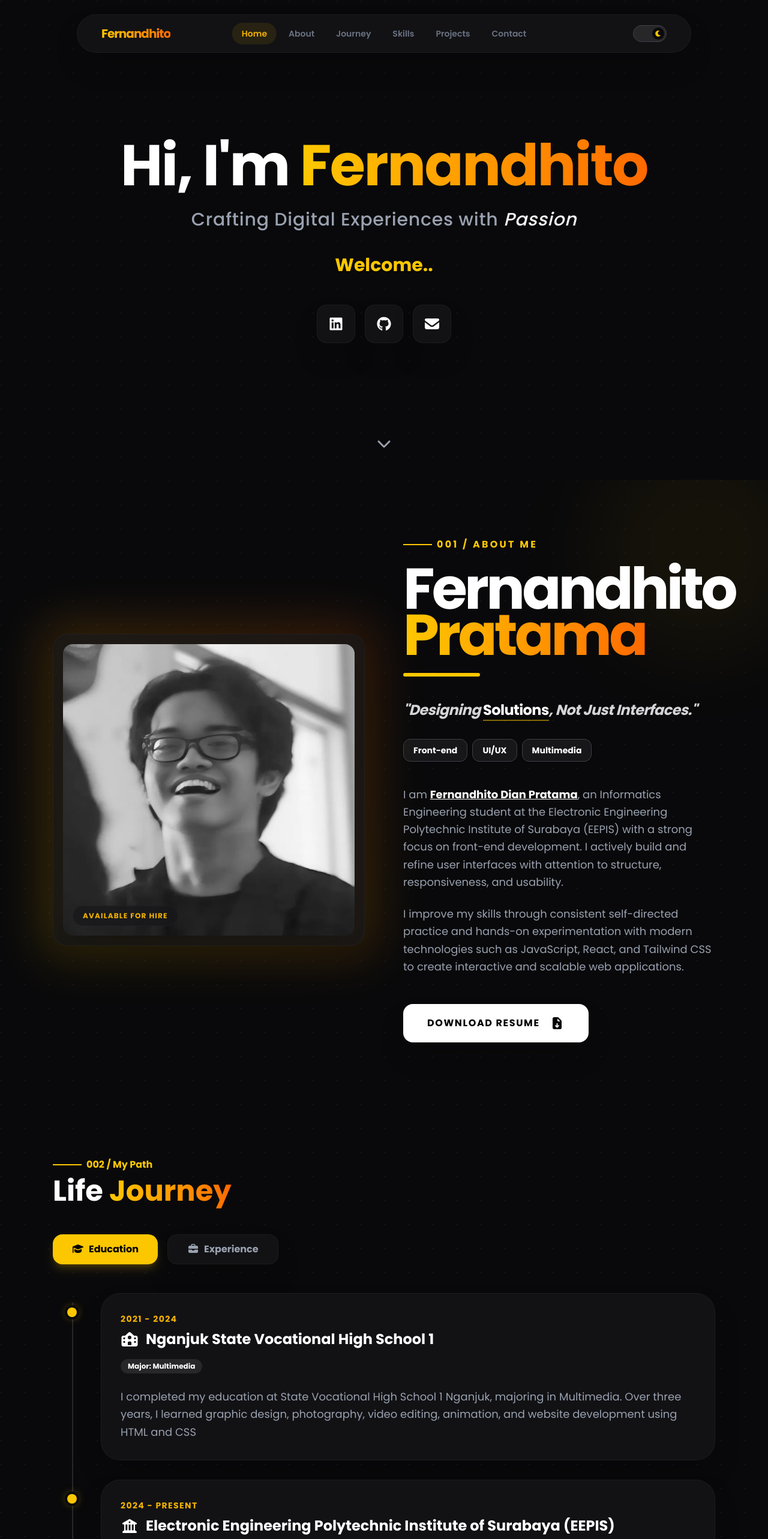
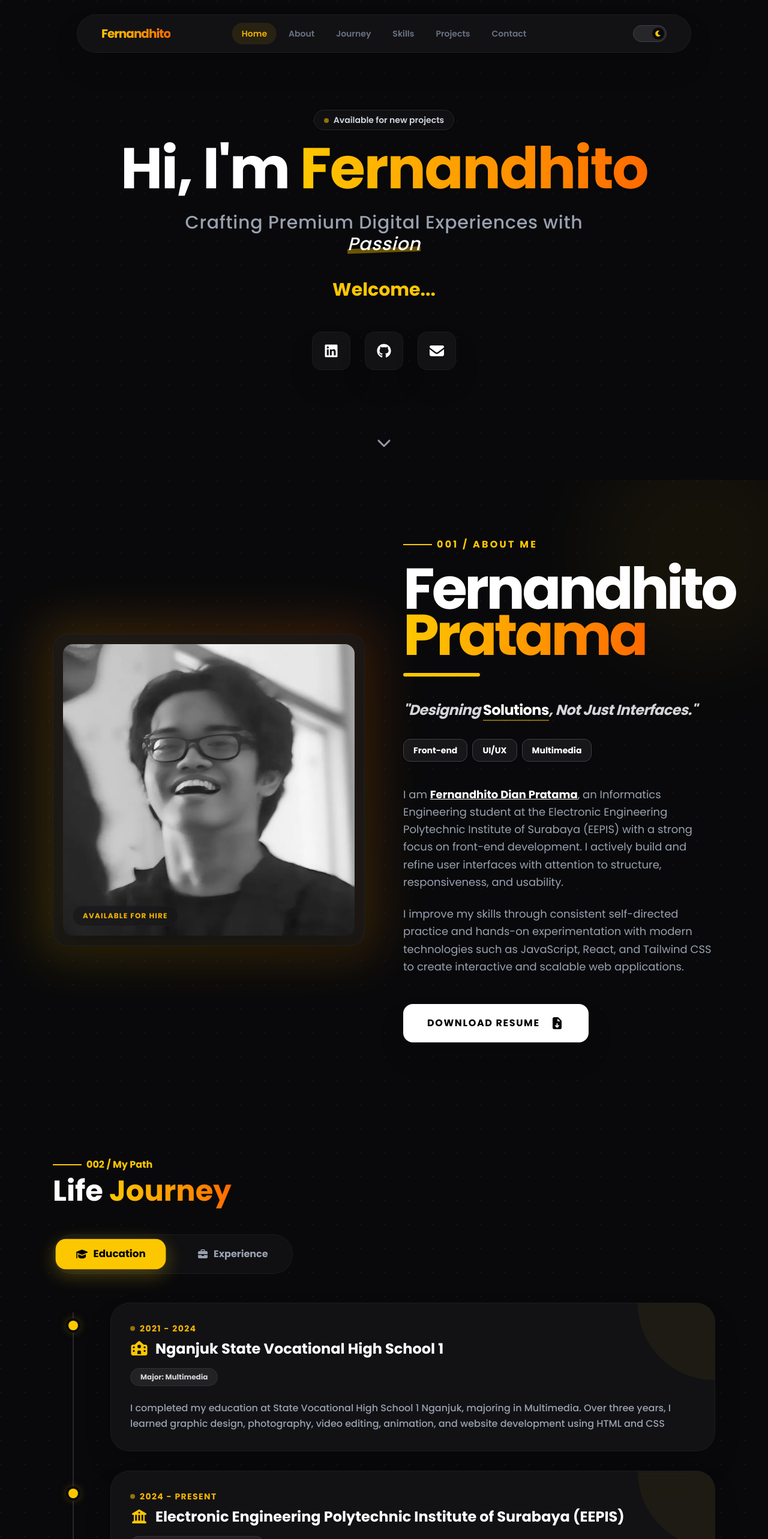
Before and after one commit to nandhitooo/react-tailiwnd, a React (Vite) app: page / in a window 1280 px wide. Shown: the top 2566 px of the page at 60% size. Built offline with nearby package versions, Linux system fonts and the light colour scheme; what tailwindcss-motion would draw is missing.

Commit message:
optimized

```diff
--- a/src/components/Home.jsx
+++ b/src/components/Home.jsx
@@ -42,41 +42,48 @@ const Home = () => {
       className="min-h-screen flex items-center justify-center bg-transparent text-zinc-900 dark:text-white transition-colors duration-300 relative overflow-hidden"
     >
 
-      <div className="text-center items-center z-10 px-4 sm:px-6">
-        <h1 className="text-4xl sm:text-6xl md:text-7xl lg:text-8xl font-black mb-4 sm:mb-6 tracking-tight leading-tight md:leading-none motion-preset-slide-up motion-duration-1000 motion-ease-in-out">
-          Hi, I'm <span className="text-gradient">Fernandhito</span>
+      <div className="text-center items-center z-10 px-4 sm:px-6 mt-16 sm:mt-0">
+        <div className="inline-block mb-4 px-4 py-1.5 rounded-full border border-gray-200/50 dark:border-zinc-800 bg-white/50 dark:bg-zinc-900/50 backdrop-blur-md motion-preset-slide-down motion-duration-1000 text-xs sm:text-sm font-semibold text-gray-600 dark:text-gray-300 shadow-sm">
+          <span className="inline-block w-2 h-2 rounded-full bg-yellow-400 mr-2 animate-pulse"></span>
+          Available for new projects
+        </div>
+        <h1 className="text-5xl sm:text-6xl md:text-7xl lg:text-8xl font-black mb-4 sm:mb-6 tracking-tight leading-tight md:leading-none motion-preset-slide-up motion-duration-1000 motion-ease-in-out">
+          Hi, I'm <span className="text-gradient drop-shadow-sm">Fernandhito</span>
         </h1>
-        <p className="text-base sm:text-2xl md:text-3xl text-gray-500 dark:text-gray-400 mb-8 sm:mb-10 font-medium tracking-wide motion-preset-slide-up motion-delay-200 motion-duration-1000 motion-ease-in-out">
-          Crafting Digital Experiences with{" "}
-          <span className="text-zinc-900 dark:text-zinc-100 italic">
+        <p className="text-lg sm:text-2xl md:text-3xl text-gray-500 dark:text-gray-400 mb-8 sm:mb-10 font-medium tracking-wide motion-preset-slide-up motion-delay-200 motion-duration-1000 motion-ease-in-out max-w-2xl mx-auto">
+          Crafting Premium Digital Experiences with{" "}
+          <span className="text-zinc-900 dark:text-white italic relative inline-block">
             Passion
+            <span className="absolute bottom-0 sm:bottom-1 left-0 w-full h-1 sm:h-2 bg-yellow-400/40 -z-10 rotate-[-2deg]"></span>
           </span>
         </p>
-        <div className="motion-preset-fade motion-delay-500 motion-duration-1000">
+        <div className="motion-preset-fade motion-delay-500 motion-duration-1000 h-8 sm:h-10">
           <TypingText />
         </div>
 
-        <div className="flex flex-wrap justify-center gap-3 sm:gap-4 mt-10 sm:mt-12 motion-preset-slide-up motion-delay-700 motion-duration-1000">
+        <div className="flex flex-wrap justify-center gap-4 sm:gap-6 mt-10 sm:mt-12 motion-preset-slide-up motion-delay-700 motion-duration-1000">
           <button
-            className="glass-card w-12 h-12 sm:w-16 sm:h-16 flex items-center justify-center rounded-xl sm:rounded-2xl text-zinc-900 dark:text-white font-semibold cursor-pointer hover:scale-110 hover:shadow-yellow-400/20 transition-all duration-500"
+            className="glass-card group relative w-14 h-14 sm:w-16 sm:h-16 flex items-center justify-center rounded-2xl text-zinc-900 dark:text-white font-semibold cursor-pointer hover:-translate-y-2 hover:shadow-[0_10px_40px_-10px_rgba(250,204,21,0.5)] transition-all duration-500 border border-gray-200/50 dark:border-zinc-700/50 hover:border-yellow-400/50 overflow-hidden"
             onClick={() => {
               window.open(
                 "https://www.linkedin.com/in/fernandhito-dian-pratama-657279417/",
               );
             }}
           >
-            <Icon icon="fa-brands fa-linkedin text-lg sm:text-2xl" />
+            <div className="absolute inset-0 bg-yellow-400/0 group-hover:bg-yellow-400/10 transition-colors duration-500"></div>
+            <Icon icon="fa-brands fa-linkedin text-xl sm:text-2xl group-hover:text-yellow-500 transition-colors duration-300" />
           </button>
           <button
-            className="glass-card w-12 h-12 sm:w-16 sm:h-16 flex items-center justify-center rounded-xl sm:rounded-2xl text-zinc-900 dark:text-white font-semibold cursor-pointer hover:scale-110 hover:shadow-yellow-400/20 transition-all duration-500"
+            className="glass-card group relative w-14 h-14 sm:w-16 sm:h-16 flex items-center justify-center rounded-2xl text-zinc-900 dark:text-white font-semibold cursor-pointer hover:-translate-y-2 hover:shadow-[0_10px_40px_-10px_rgba(250,204,21,0.5)] transition-all duration-500 border border-gray-200/50 dark:border-zinc-700/50 hover:border-yellow-400/50 overflow-hidden"
             onClick={() => {
               window.open("https://github.com/nandhitooo");
             }}
           >
-            <Icon icon="fa-brands fa-github text-lg sm:text-2xl" />
+            <div className="absolute inset-0 bg-yellow-400/0 group-hover:bg-yellow-400/10 transition-colors duration-500"></div>
+            <Icon icon="fa-brands fa-github text-xl sm:text-2xl group-hover:text-yellow-500 transition-colors duration-300" />
           </button>
           <button
-            className="glass-card w-12 h-12 sm:w-16 sm:h-16 flex items-center justify-center rounded-xl sm:rounded-2xl text-zinc-900 dark:text-white font-semibold cursor-pointer hover:scale-110 hover:shadow-yellow-400/20 transition-all duration-500"
+            className="glass-card group relative w-14 h-14 sm:w-16 sm:h-16 flex items-center justify-center rounded-2xl text-zinc-900 dark:text-white font-semibold cursor-pointer hover:-translate-y-2 hover:shadow-[0_10px_40px_-10px_rgba(250,204,21,0.5)] transition-all duration-500 border border-gray-200/50 dark:border-zinc-700/50 hover:border-yellow-400/50 overflow-hidden"
             onClick={() => {
               const goTotSection = document.getElementById("contact");
               if (goTotSection) {
@@ -84,7 +91,8 @@ const Home = () => {
               }
             }}
           >
-            <Icon icon="fa-solid fa-envelope text-lg sm:text-2xl" />
+            <div className="absolute inset-0 bg-yellow-400/0 group-hover:bg-yellow-400/10 transition-colors duration-500"></div>
+            <Icon icon="fa-solid fa-envelope text-xl sm:text-2xl group-hover:text-yellow-500 transition-colors duration-300" />
           </button>
         </div>
       </div>
--- a/src/components/Icon.jsx
+++ b/src/components/Icon.jsx
@@ -16,6 +16,9 @@ import {
   faPython,
   faFlutter,
   faDartLang,
+  faPhp,
+  faPostgresql,
+  faLaravel,
 } from "@fortawesome/free-brands-svg-icons";
 
 import {
@@ -74,6 +77,9 @@ const ICONS = {
   "fa-school": faSchool,
   "fa-university": faUniversity,
   "fa-print": faPrint,
+  "fa-php": faPhp,
+  "fa-postgresql": faPostgresql,
+  "fa-laravel": faLaravel,
 };
 
 const PREFIX_TOKENS = ["fa-brands", "fab", "fa-solid", "fas"];
--- a/src/components/Journey.jsx
+++ b/src/components/Journey.jsx
@@ -78,28 +78,28 @@ const Journey = () => {
         </Reveal>
 
         <Reveal animation="motion-preset-fade motion-delay-200 motion-duration-1000">
-          <div className="mb-12 flex flex-wrap gap-3 sm:gap-4">
+          <div className="mb-12 flex flex-wrap gap-4 sm:gap-6 bg-gray-100/50 dark:bg-zinc-900/50 p-2 rounded-[2rem] w-fit backdrop-blur-md border border-gray-200/50 dark:border-zinc-800/50">
             <button
               onClick={() => setActive("education")}
-              className={`px-6 sm:px-8 py-3 rounded-2xl transition-all duration-500 cursor-pointer font-bold text-sm sm:text-base ${
+              className={`flex items-center gap-2 px-6 sm:px-8 py-3 rounded-2xl transition-all duration-500 cursor-pointer font-bold text-sm sm:text-base ${
                 active === "education"
-                  ? "bg-yellow-400 text-black shadow-lg shadow-yellow-400/20"
-                  : "glass-card text-gray-500 dark:text-gray-400 hover:text-zinc-900 dark:hover:text-white"
+                  ? "bg-yellow-400 text-black shadow-[0_8px_30px_rgb(250,204,21,0.3)] scale-105"
+                  : "text-gray-500 dark:text-gray-400 hover:text-zinc-900 dark:hover:text-white hover:bg-white/50 dark:hover:bg-zinc-800/50"
               }`}
             >
-              <Icon icon="fa-solid fa-graduation-cap mr-2" />
+              <Icon icon="fa-solid fa-graduation-cap" />
               Education
             </button>
 
             <button
               onClick={() => setActive("experience")}
-              className={`px-6 sm:px-8 py-3 rounded-2xl transition-all duration-500 cursor-pointer font-bold text-sm sm:text-base ${
+              className={`flex items-center gap-2 px-6 sm:px-8 py-3 rounded-2xl transition-all duration-500 cursor-pointer font-bold text-sm sm:text-base ${
                 active === "experience"
-                  ? "bg-yellow-400 text-black shadow-lg shadow-yellow-400/20"
-                  : "glass-card text-gray-500 dark:text-gray-400 hover:text-zinc-900 dark:hover:text-white"
+                  ? "bg-yellow-400 text-black shadow-[0_8px_30px_rgb(250,204,21,0.3)] scale-105"
+                  : "text-gray-500 dark:text-gray-400 hover:text-zinc-900 dark:hover:text-white hover:bg-white/50 dark:hover:bg-zinc-800/50"
               }`}
             >
-              <Icon icon="fa-solid fa-briefcase mr-2" />
+              <Icon icon="fa-solid fa-briefcase" />
               Experience
             </button>
           </div>
@@ -113,7 +113,7 @@ const Journey = () => {
             ref={activeRef}
             className="absolute top-0 left-0 w-full h-full transition-all duration-700 opacity-100"
           >
-            <div className="space-y-8 relative before:absolute before:left-4 sm:before:left-8 before:top-4 before:bottom-4 before:w-[2px] before:bg-gray-100 dark:before:bg-zinc-800">
+            <div className="space-y-8 relative before:absolute before:left-[17px] sm:before:left-[33px] before:top-4 before:bottom-4 before:w-[2px] before:bg-gray-200 dark:before:bg-zinc-800">
               {data.map((item, i) => {
                 const delays = [
                   "motion-delay-0",
@@ -126,22 +126,24 @@ const Journey = () => {
                     key={`${active}-${i}`}
                     animation={`motion-preset-slide-right ${delays[i] || "motion-delay-600"} motion-duration-1000 motion-ease-in-out`}
                   >
-                    <div className="relative pl-10 sm:pl-20">
-                      <div className="absolute left-2 sm:left-6 top-6 w-4 h-4 rounded-full bg-yellow-400 ring-4 ring-white dark:ring-zinc-950 z-10 shadow-[0_0_15px_rgba(250,204,21,0.5)]"></div>
-                      <div className="glass-card p-6 sm:p-8 rounded-[2rem] hover:scale-[1.01] transition-all duration-500">
-                        <span className="text-xs sm:text-sm font-bold text-yellow-500 uppercase tracking-widest block mb-2">
+                    <div className="relative pl-12 sm:pl-24 group">
+                      <div className="absolute left-[10px] sm:left-[26px] top-[30px] w-4 h-4 rounded-full bg-yellow-400 ring-4 ring-white dark:ring-zinc-950 z-10 shadow-[0_0_15px_rgba(250,204,21,0.5)] group-hover:scale-125 group-hover:bg-yellow-300 transition-all duration-500"></div>
+                      <div className="glass-card p-6 sm:p-8 rounded-[2rem] hover:-translate-y-2 hover:shadow-2xl hover:shadow-yellow-500/10 transition-all duration-500 border border-transparent hover:border-yellow-500/20 group-hover:bg-white/40 dark:group-hover:bg-zinc-900/40 relative overflow-hidden">
+                        <div className="absolute top-0 right-0 w-32 h-32 bg-yellow-400/5 dark:bg-yellow-400/5 rounded-bl-full -z-10 transition-all duration-500 group-hover:scale-110"></div>
+                        <span className="text-xs sm:text-sm font-bold text-yellow-500 uppercase tracking-widest block mb-2 flex items-center gap-2">
+                          <span className="w-2 h-2 rounded-full bg-yellow-400 animate-pulse"></span>
                           {item.period}
                         </span>
-                        <h4 className="text-xl sm:text-2xl font-black mb-4 flex items-center gap-3">
-                          {item.icon}
+                        <h4 className="text-xl sm:text-2xl font-black mb-4 flex items-center gap-3 text-zinc-900 dark:text-white">
+                          <span className="text-yellow-500 dark:text-yellow-400 text-2xl group-hover:scale-110 group-hover:rotate-6 transition-all duration-300">{item.icon}</span>
                           {item.title}
                         </h4>
                         {item.subtitle && (
-                          <span className="inline-block px-3 py-1 bg-gray-100 dark:bg-zinc-800 rounded-full text-[10px] sm:text-xs font-bold mb-6">
+                          <span className="inline-block px-4 py-1.5 bg-gray-100/80 dark:bg-zinc-800/80 backdrop-blur-sm rounded-full text-xs font-bold mb-6 text-zinc-700 dark:text-zinc-300 border border-gray-200/50 dark:border-zinc-700/50">
                             {item.subtitle}
                           </span>
                         )}
-                        <p className="text-gray-500 dark:text-gray-400 leading-relaxed text-base sm:text-lg">
+                        <p className="text-gray-600 dark:text-gray-400 leading-relaxed text-sm sm:text-base font-medium">
                           {item.desc}
                         </p>
                       </div>
--- a/src/components/Skills.jsx
+++ b/src/components/Skills.jsx
@@ -35,6 +35,16 @@ const Skills = () => {
       name: "Editing",
       icon: "fa-solid fa-video",
       color: "hover:text-pink-500",
+    },
+    {
+      name: "Laravel",
+      icon: "fa-brands fa-laravel",
+      color: "hover:text-red-600",
+    },
+    {
+      name: "Flutter",
+      icon: "fa-brands fa-flutter",
+      color: "hover:text-cyan-500",
     },
   ];
 
```
